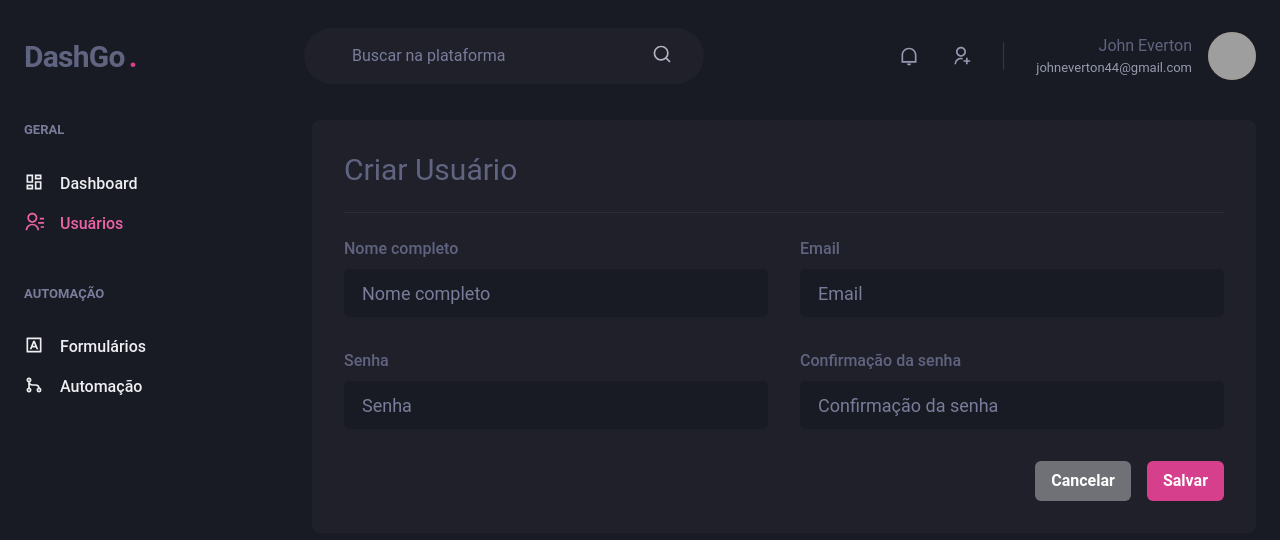
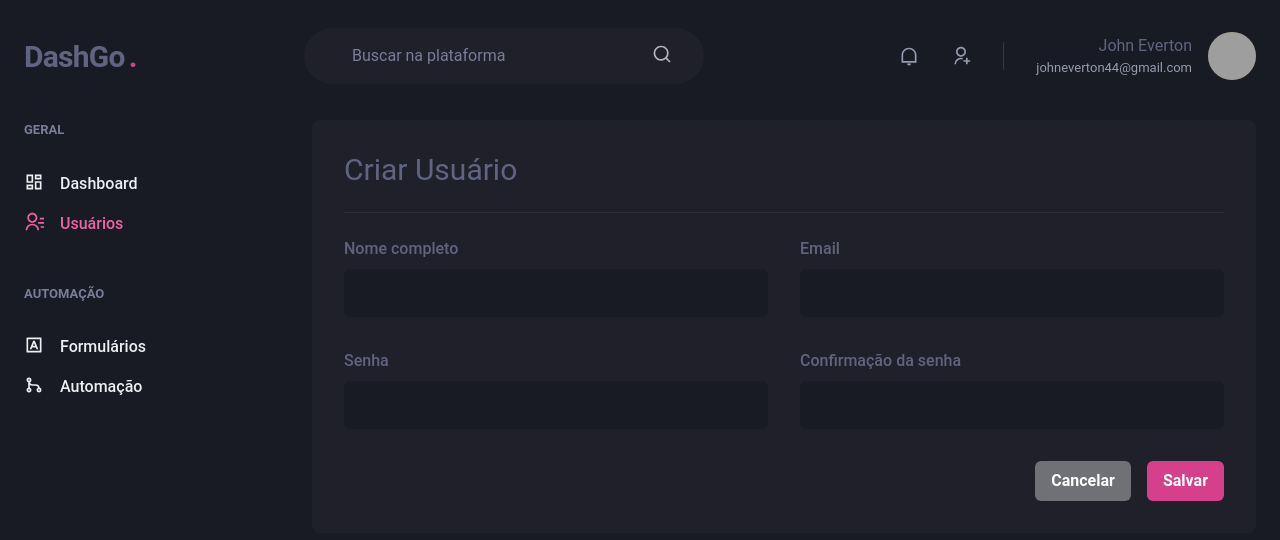
Before and after one commit to johneverton01/dashgo, a Next.js app: page /users/create in a window 1280 px wide. Shown: the top 540 px of the page. Built offline with nearby package versions, Linux system fonts and the light colour scheme; grey boxes are pictures that could not be loaded.

Commit message:
validate forms and fix id error in formLabel

```diff
--- a/package.json
+++ b/package.json
@@ -12,13 +12,16 @@
     "@chakra-ui/react": "1.7.3",
     "@emotion/react": "^11.7.1",
     "@emotion/styled": "^11.6.0",
+    "@hookform/resolvers": "^2.8.8",
     "apexcharts": "^3.33.0",
     "framer-motion": "^5.6.0",
     "next": "12.0.8",
     "react": "17.0.2",
     "react-apexcharts": "^1.3.9",
     "react-dom": "17.0.2",
-    "react-icons": "^4.3.1"
+    "react-hook-form": "^7.26.1",
+    "react-icons": "^4.3.1",
+    "yup": "^0.32.11"
   },
   "devDependencies": {
     "@types/node": "^17.0.8",
--- a/src/components/Forms/Input.tsx
+++ b/src/components/Forms/Input.tsx
@@ -1,21 +1,25 @@
+import { forwardRef, ForwardRefRenderFunction } from 'react';
+import { FieldError } from 'react-hook-form';
 import {
-	FormControl, FormLabel, Input  as ChakraInput, InputProps as ChakraInputProps
+	FormControl, FormErrorMessage, FormLabel, Input as ChakraInput, InputProps as ChakraInputProps
 } from "@chakra-ui/react";
 
 interface InputProps extends ChakraInputProps {
 	name: string;
 	label?: string;
+	error?: FieldError
 }
 
-export function Input({ name, label, ...rest }: InputProps) {
-	console.log('label: ', label);
+const InputBase: ForwardRefRenderFunction<HTMLInputElement, InputProps>
+	= ({ name, label, error = null, ...rest }: InputProps, ref) => {
 	return (
-		<FormControl>
-			{ !!label && <FormLabel htmlFor={name}>{label}</FormLabel> }
+		<FormControl isInvalid={!!error}>
+			{ !!label && <FormLabel id={name} htmlFor={name}>{label}</FormLabel> }
+
 			<ChakraInput
 				name={name}
 				id={name}
-				placeholder={label}
+				key={name}
 				focusBorderColor="pink.500"
 				bgColor="gray.900"
 				variant="filled"
@@ -25,8 +29,16 @@ export function Input({ name, label, ...rest }: InputProps) {
 						bgColor: "gray.900"
 					}
 				}
+				ref={ref}
 				{...rest}
 			/>
+			{ !!error && (
+				<FormErrorMessage>
+					{error.message}
+				</FormErrorMessage>
+			)}
 		</FormControl>
-		)
+	)
 }
+
+export const Input = forwardRef(InputBase);
--- a/src/components/Header/SearchBox.tsx
+++ b/src/components/Header/SearchBox.tsx
@@ -1,7 +1,12 @@
 import { Flex, Icon, Input } from "@chakra-ui/react";
+import { useState } from "react";
 import { RiSearchLine } from "react-icons/ri";
 
 export function SearchBox() {
+	const [search, setSearch] = useState('');
+
+	//Pesquisar sobre debouce
+
 	return (
 		<Flex
 			as="label"
@@ -23,6 +28,8 @@ export function SearchBox() {
 				mr="4"
 				placeholder="Buscar na plataforma"
 				_placeholder={{ color: 'gray.400' }}
+				value={search}
+				onChange={event => setSearch(event.target.value)}
 			/>
 
 			<Icon as={RiSearchLine} fontSize="20" />
--- a/src/pages/users/create.tsx
+++ b/src/pages/users/create.tsx
@@ -1,26 +1,86 @@
 import { Box, Button, Divider, Flex, Heading, HStack, SimpleGrid, VStack } from "@chakra-ui/react";
+import { SubmitHandler, useForm } from 'react-hook-form';
+import * as yup from 'yup';
+import { yupResolver } from '@hookform/resolvers/yup';
 import Link from "next/link";
 import { Header, Sidebar, Input } from "../../components";
 
+type CreateUserFormDate = {
+  name: string;
+  email: string;
+  password: string;
+  password_confirmation: string;
+}
+
+const createUserFormSchema = yup.object({
+  name: yup.string().required('Nome obrigatório'),
+  email: yup.string().required('Email obrigatório').email('Email inválido'),
+  password: yup.string().required('Senha obrigatória').min(6, 'No mínimo 6 caracters'),
+  password_confirmation: yup.string().oneOf([
+		null, yup.ref('password'),
+	], 'As senhas não conferem')
+});
+
 export default function CreateUser() {
+	const {register, handleSubmit, formState} = useForm({
+		resolver: yupResolver(createUserFormSchema)
+	});
+
+	const { errors, isSubmitting } = formState;
+
+	const handleCreateUser: SubmitHandler<CreateUserFormDate> = async (values) => {
+    await new Promise(resolve => setTimeout(resolve, 2000));
+    console.log(values);
+  };
+
 	return (
 		<Box>
 			<Header />
 			<Flex w="100%" my="6" maxWidth={1480} mx="auto" px="6">
 					<Sidebar />
-					<Box flex="1" borderRadius={8} bg="gray.800" p={["6", "8"]}>
+					<Box
+						as='form'
+						flex="1"
+						borderRadius={8}
+						bg="gray.800"
+						p={["6", "8"]}
+						onSubmit={handleSubmit(handleCreateUser)}
+					>
 						<Heading size="lg" fontWeight="normal">Criar Usuário</Heading>
 						<Divider my="6" borderColor="gray.700" />
 
 						<VStack spacing="8">
 							<SimpleGrid minChildWidth="240px" spacing={["6", "8"]} w="100%">
-								<Input name="name" label="Nome completo" />
-								<Input name="email" type="email" label="Email" />
+								<Input
+									name="name"
+									label="Nome completo"
+									error={errors.name}
+									{...register('name')}
+								/>
+								<Input
+									name="email"
+									type="email"
+									label="Email"
+									error={errors.email}
+									{...register('email')}
+								/>
 							</SimpleGrid>
 
 							<SimpleGrid minChildWidth="240px" spacing={["6", "8"]} w="100%">
-								<Input name="password" type="password" label="Senha" />
-								<Input name="password_confirmation" type="password" label="Confirmação da senha" />
+								<Input
+									name="password"
+									type="password"
+									label="Senha"
+									error={errors.password}
+									{...register('password')}
+								/>
+								<Input
+									name="password_confirmation"
+									type="password"
+									label="Confirmação da senha"
+									error={errors.password_confirmation}
+									{...register('password_confirmation')}
+								/>
 							</SimpleGrid>
 						</VStack>
 
@@ -29,7 +89,11 @@ export default function CreateUser() {
 							<Link href="/users" passHref>
 								<Button as="a" colorScheme="whiteAlpha">Cancelar</Button>
 							</Link>
-								<Button colorScheme="pink">Salvar</Button>
+								<Button
+									type="submit"
+									colorScheme="pink"
+									isLoading={isSubmitting}
+								>Salvar</Button>
 							</HStack>
 						</Flex>
 					</Box>
```
Also changed, not shown: src/pages/index.tsx (+55 -3 lines), 1 other file (tests, documents, lock files or other folders).
